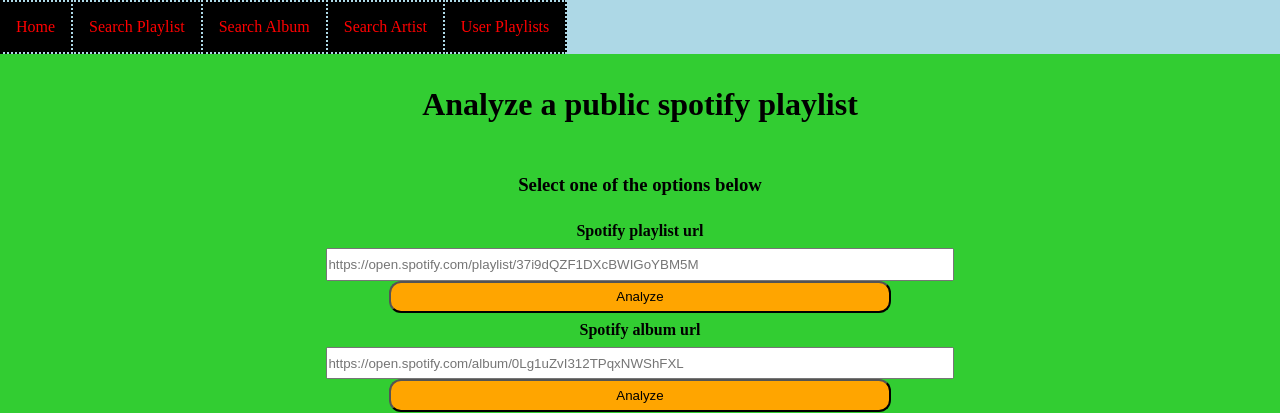
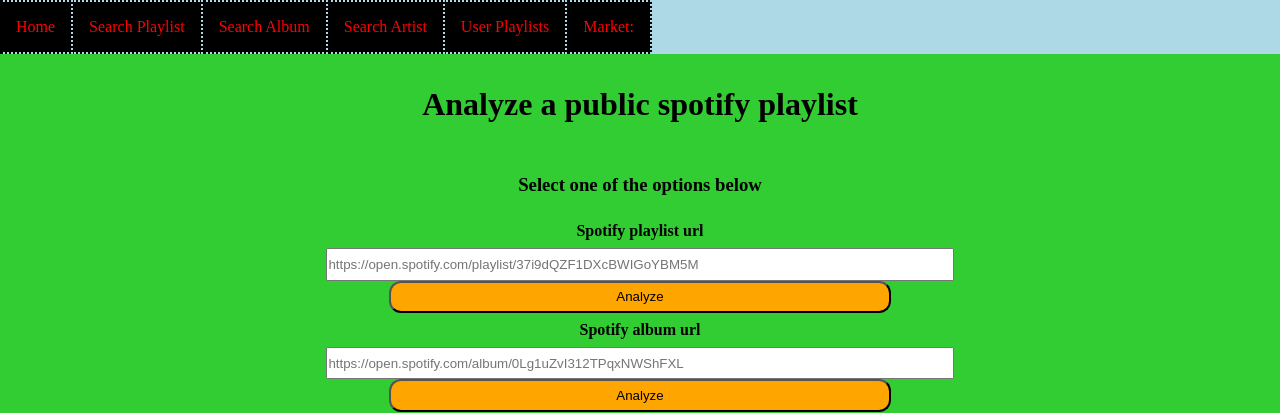
Before and after one commit to oh2468/spotify-playlist-analyzer, a Flask app: page / in a window 1280 px wide. Shown: the top 413 px of the page. Run offline with Flask 3, Linux system fonts and the light colour scheme; parts of the project's set-up code (start-up, migrations or seed data) failed here and were passed over.

Commit message:
Added market select to navbar

```diff
--- a/templates/base.html
+++ b/templates/base.html
@@ -39,6 +39,14 @@
                         <button>Search</button>
                     </form>
                 </li>
+                <li class="menu-item"><span id="country-tag">Market: </span><span id="current-country"></span>
+                <li class="menu-expand" style="display: none;">
+                    <form id="contry-form" method="POST" action="/change_market">
+                        <select name="country-select" id="country-select">
+                            <option value="">ALL</option>
+                        </select>
+                    </form>
+                </li>
             </ul>
         </div>
 
```
